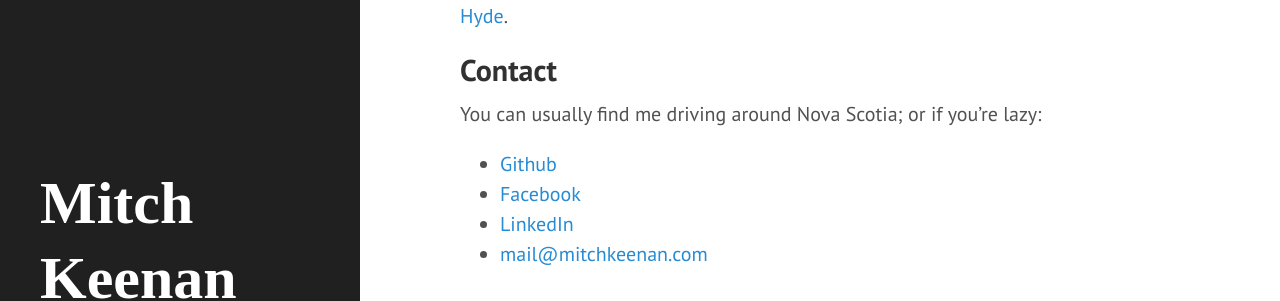
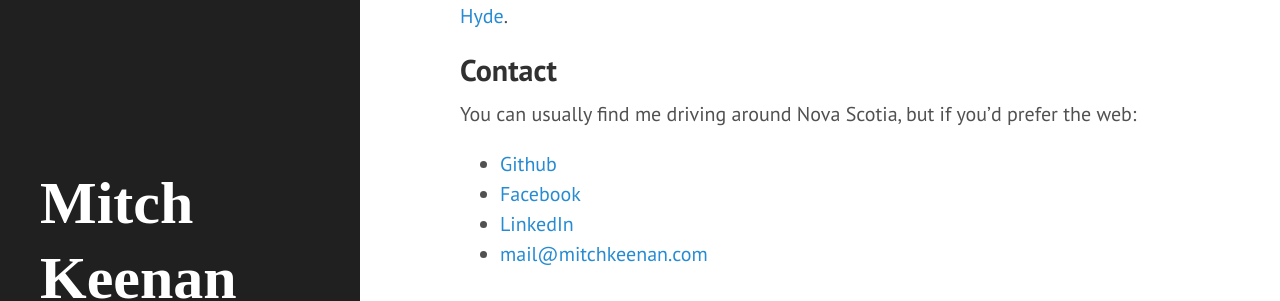
Before and after one commit to mitch-keenan/konamacona.github.io, a Jekyll site: the page built from index.md, in a window 1280 px wide. Shown: the part 249-550 px from the top of the page. Built offline with Jekyll 4.4.1, drawn with Linux system fonts in a browser that asks for light colours; some web fonts are replaced.

Commit message:
Some editing and added make file for laziness

```diff
--- a/index.md
+++ b/index.md
@@ -17,7 +17,7 @@ Welcome to my site. It's built using [Jekyll](https://jekyllrb.com/) and [Github
 
 ## Contact
 
-You can usually find me driving around Nova Scotia; or if you're lazy:
+You can usually find me driving around Nova Scotia, but if you'd prefer the web:
 
 * [Github](https://github.com/konamacona)
 * [Facebook](https://www.facebook.com/mitchell.keenan)
--- a/public/css/custom.css
+++ b/public/css/custom.css
@@ -19,7 +19,12 @@
 /* Sidebar */
 .sidebar {
   padding: 1rem;
+  /* potential color change: Hunter Green
+   * Links should also be changed
+  background-color: #355E3B;
+  */
 }
+
 @media (min-height: 730px) and (min-width: 48em) {
   .sidebar {
     padding: 2rem 1rem;
```
Also changed, not shown: _posts/2017-03-26-float.epsilon-equals-0.md (+1 -1 lines), _posts/2017-04-19-mean-twitter.md (+1 -1 lines), 1 other file.
